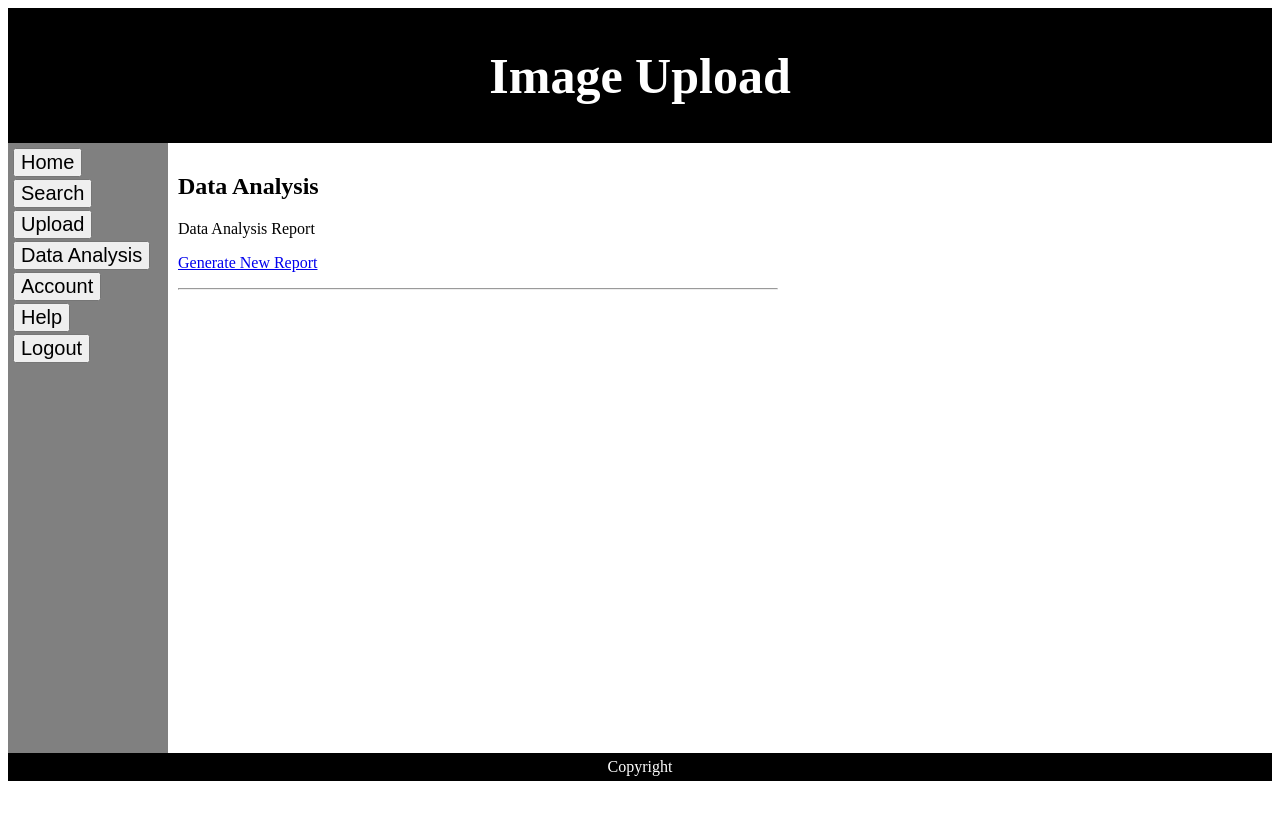
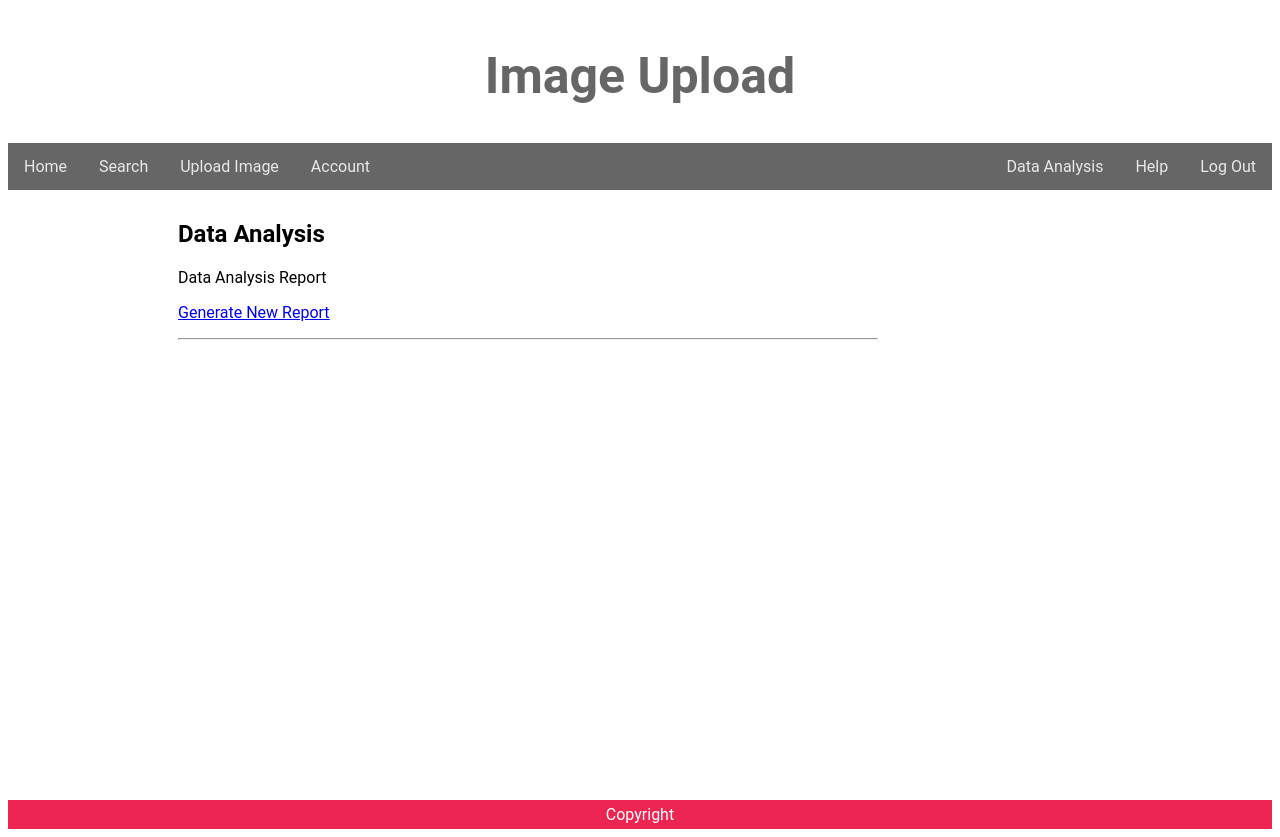
Before and after one commit to JaydenTChan/imageDatabase, a PHP site: page /dataanalysisreport.php in a window 1280 px wide. Before the commit the page ends 781 px from the top, so only its background shows below. Run offline with PHP 8.4, Linux system fonts and the light colour scheme; the visitor is signed in with stand-in values (Sample User, id 1).

```diff
--- a/imageupload/dataanalysisreport.php
+++ b/imageupload/dataanalysisreport.php
@@ -5,39 +5,7 @@ session_start();
 <!DOCTYPE html>
 <html>
     <head>
-        <style>
-            header {
-                background-color:black;
-                color:white;
-                text-align:center;
-                font-size: 25px;
-                padding:5px;
-            }
-        nav {
-            line-height:30px;
-            background-color:gray;
-            height:600px;
-            width:150px;
-            float:left;
-            padding:5px;
-        }
-        section {
-            width:600px;
-            float:left;
-            padding:10px;
-        }
-        footer {
-            background-color:black;
-            color:white;
-            clear:both;
-            text-align:center;
-            padding:5px;
-        }
-        .button {
-            font-size: 20px;
-            color: black;
-        }
-        </style>
+        <link rel="stylesheet" href="css/hawt.css">
     </head>
     <body>
 
@@ -45,23 +13,20 @@ session_start();
             <h1>Image Upload</h1>
         </header>
 
-        <nav>
-
-            <!-- change location to correct location -->
-            <INPUT TYPE="button" VALUE="Home" onclick="location.href='home.php'" class="button"><br>
-            <INPUT TYPE="button" VALUE="Search" onclick="location.href='search.php'" class="button"><br>
-            <INPUT TYPE="button" VALUE="Upload" onclick="location.href='upload.php'" class="button"><br>
-
-            <!-- Only shows this if account is "admin" -->
+     	<ul>
+            <li><a href="home.php">Home</a></li>
+            <li><a href="search.php">Search</a></li>
+            <li><a href="upload.php">Upload Image</a></li>
+            <li><a href="user.php">Account</a></li>
+            <li style ="float:right"><a href="logout.php">Log Out</a></li>
+            <li style ="float:right"><a href="help.php">Help</a></li>
             <?php
             	if ($_SESSION["user"] == "admin") { ?>
-            	<INPUT TYPE="button" VALUE="Data Analysis" onclick="location.href='dataanalysis.php'" class="button"><br>
+            	<li style ="float:right"><a href="dataanalysis.php">Data Analysis</a></li>
             <?php } ?>
+        </ul>
 
-            <INPUT TYPE="button" VALUE="Account" onclick="location.href='user.php'" class="button"><br>
-            <INPUT TYPE="button" VALUE="Help" onclick="location.href='help.php'" class="button"><br>
-            <INPUT TYPE="button" VALUE="Logout" onclick="location.href='logout.php'" class="button">
-
+        <nav>
         </nav>
 
         <!-- This is the section with the datas and the functions -->
--- a/imageupload/editimage.php
+++ b/imageupload/editimage.php
@@ -61,17 +61,17 @@ oci_close($conn);
             <h1>Image Upload</h1>
         </header>
 
-        <ul>
+     	<ul>
             <li><a href="home.php">Home</a></li>
             <li><a href="search.php">Search</a></li>
             <li><a href="upload.php">Upload Image</a></li>
             <li><a href="user.php">Account</a></li>
+            <li style ="float:right"><a href="logout.php">Log Out</a></li>
             <li style ="float:right"><a href="help.php">Help</a></li>
             <?php
             	if ($_SESSION["user"] == "admin") { ?>
             	<li style ="float:right"><a href="dataanalysis.php">Data Analysis</a></li>
             <?php } ?>
-            <li style ="float:right"><a href="logout.php">Log Out</a></li>
         </ul>
 
         <nav>
--- a/imageupload/home.php
+++ b/imageupload/home.php
@@ -55,17 +55,17 @@ oci_close($conn);
             <h1>Image Upload</h1>
         </header>
 
-         <ul>
+     	<ul>
             <li><a href="home.php">Home</a></li>
             <li><a href="search.php">Search</a></li>
             <li><a href="upload.php">Upload Image</a></li>
             <li><a href="user.php">Account</a></li>
+            <li style ="float:right"><a href="logout.php">Log Out</a></li>
             <li style ="float:right"><a href="help.php">Help</a></li>
             <?php
             	if ($_SESSION["user"] == "admin") { ?>
             	<li style ="float:right"><a href="dataanalysis.php">Data Analysis</a></li>
             <?php } ?>
-            <li style ="float:right"><a href="logout.php">Log Out</a></li>
         </ul>
 
         <nav>
--- a/imageupload/php/uploadSingle.php
+++ b/imageupload/php/uploadSingle.php
@@ -25,6 +25,10 @@ session_start();
 	$date = $_POST['date'];
 	$description = $_POST['description'];
 	$permitted = $_POST['access'];
+
+	if ($date == ""){
+		$date = date("d/m/Y");
+	}
 
 
 	for($i=0; $i<count($_FILES['image']['name']); $i++) {
```
Also changed, not shown: imageupload/dataanalysis.php (+12 -46 lines), imageupload/sql/setup.sql (+8 -0 lines), imageupload/upload.php (+11 -49 lines).
